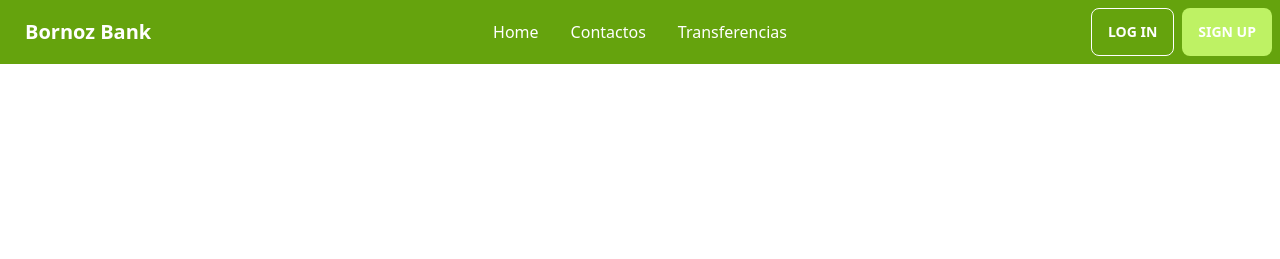
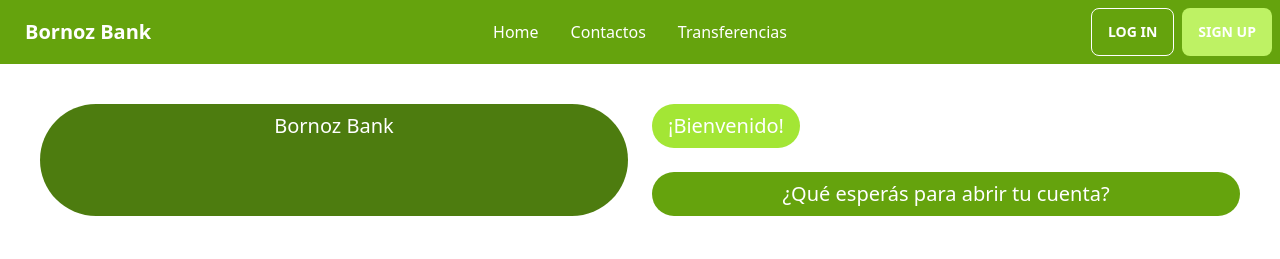
Before and after one commit to pato-1441/bornozBank, a website: page src/index.html in a window 1280 px wide. Drawn offline with Linux system fonts and the light colour scheme.

Commit message:
work welcome section

```diff
--- a/src/index.html
+++ b/src/index.html
@@ -34,5 +34,12 @@
         </div>
       </div>
   </header>
+  <main class="container-fluid bg-white">
+    <div class="grid grid-rows-1 sm:grid-rows-2 grid-cols-1 sm:grid-cols-4 gap-6 p-10 text-white">
+      <div class="bg-lime-700 col-span-1 sm:col-span-2 row-span-1 sm:row-span-2 rounded-full"><div class="text-center text-base sm:text-xl py-2 px-4">Bornoz Bank</div></div>
+      <div class="col-span-2 text-center"><div class="bg-lime-400 text-base sm:text-xl py-2 px-4 w-fit rounded-full">¡Bienvenido!</div></div>
+      <div class="col-span-2 text-center"><div class="bg-lime-600 text-base sm:text-xl py-2 px-4 rounded-full"> ¿Qué esperás para abrir tu cuenta?</div></div>
+  </div>
+  </main>
 </body>
 </html>
--- a/tailwind.config.js
+++ b/tailwind.config.js
@@ -1,7 +1,8 @@
 module.exports = {
   content: ["./src/**/*.{html,js}"],
   theme: {
-    extend: {},
+    extend: {
+    },
   },
   plugins: [require("daisyui")],
 }
```
Also changed, not shown: dist/output.css, 1 other file.
